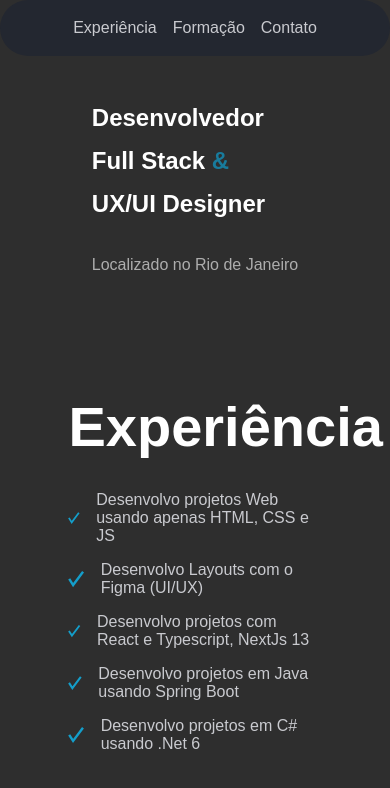
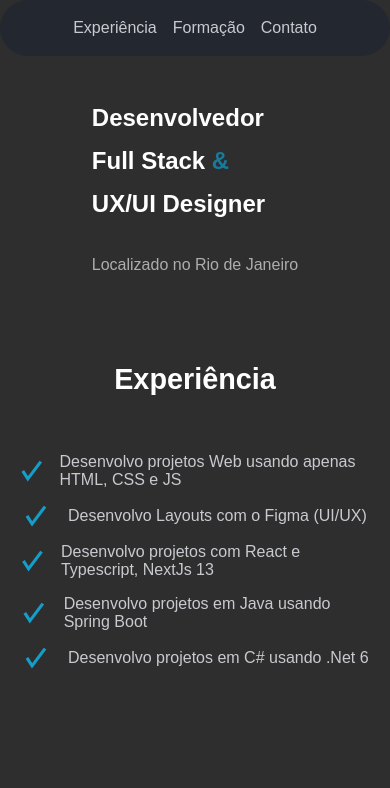
Before and after one commit to owesleymoraes/Portifolio, a plain HTML site: page index.html in a window 390 px wide. Drawn offline with Linux system fonts and the light colour scheme; files whose address does not match are found by name.

Commit message:
refactor: clean code and adding column grid in experience

```diff
--- a/css/experience.css
+++ b/css/experience.css
@@ -1,8 +1,11 @@
 .experiencia {
-  display: flex;
-  flex-direction: column;
-  padding: 5rem 4.28rem;
+  display: grid;
+  grid-template-columns: 1fr 2fr;
+  max-width: 1200px;
+  padding: 2.5rem 1.25rem;
+  margin: 0 auto;
   color: #c9cacf;
+  gap: 16px;
 }
 
 .title-experiencia {
@@ -20,3 +23,36 @@
 .item-list p {
   margin-left: 1rem;
 }
+
+@media (max-width: 1000px) {
+  .experiencia {
+    grid-template-columns: 1fr 1fr;
+  }
+
+  .title-experiencia {
+    font-size: 2.5rem;
+  }
+  .item-list svg {
+    width: 32px;
+  }
+}
+
+@media (max-width: 600px) {
+  .experiencia {
+    grid-template-columns: 1fr;
+  }
+
+  .experiencia h2 {
+    font-size: 1.8rem;
+    line-height: 1.8;
+    text-align: center;
+  }
+
+  .experiencia p {
+    font-size: 1rem;
+  }
+
+  .experience-list {
+    margin: 0 auto;
+  }
+}
--- a/css/introducao.css
+++ b/css/introducao.css
@@ -41,20 +41,6 @@
   }
 }
 
-@media (max-width: 600px) {
-  .introducao {
-    grid-template-columns: 1fr;
-  }
-
-  .introducao img {
-    width: 60%;
-    margin: 0 auto;
-  }
-
-  .introducao div {
-    margin: 0 auto;
-  }
-}
 
 @media (max-width: 600px) {
   .introducao {
@@ -73,4 +59,8 @@
   .introducao p {
     font-size: 1rem;
   }
+
+  .introducao div {
+    margin: 0 auto;
+  }
 }
```
Also changed, not shown: 1 other file.
